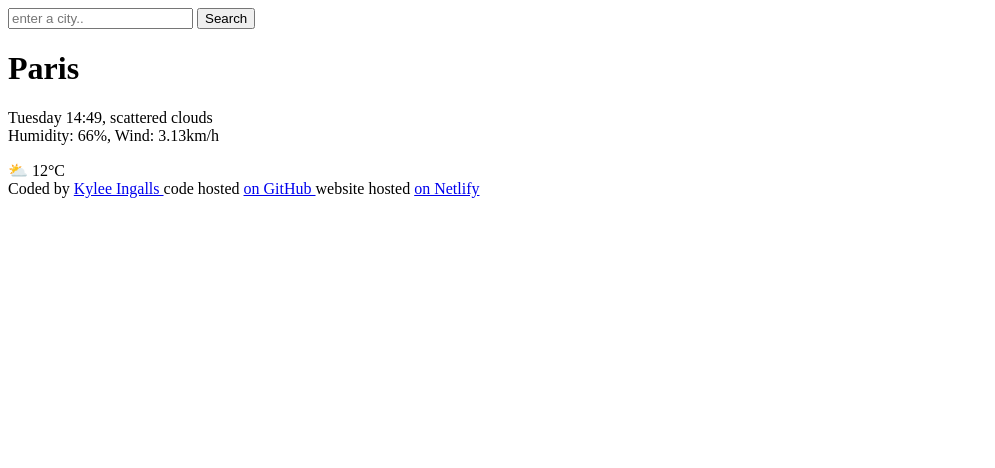
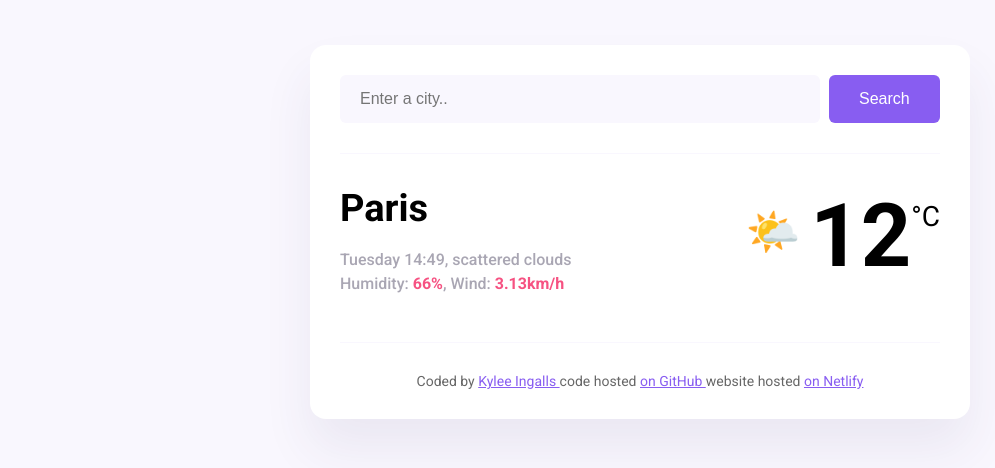
Before and after one commit to kylee-ingalls/Forecast, a plain HTML site: page index.html in a window 1280 px wide. Shown: the whole page, without its empty margins (0-995 px from the left). Drawn offline with Linux system fonts and the light colour scheme.

Commit message:
Added CSS to project

```diff
--- a/index.html
+++ b/index.html
@@ -3,26 +3,45 @@
 <head>
     <meta charset="UTF-8">
     <meta name="viewport" content="width=device-width, initial-scale=1.0">
+    <link
+    href="https://fonts.googleapis.com/css2?family=Roboto:ital,wght@0,100;0,300;0,400;0,500;0,700;0,900;1,100;1,300;1,400;1,500;1,700;1,900&display=swap"
+    rel="stylesheet"
+  />
+    <link rel="stylesheet" href="src/style.css">
     <title>Forecast</title>
 </head>
 <body>
+    <div class="weather-app">
       <header>
-        <form>
-            <input type="search" placeholder="enter a city.." required>
-            <input type="submit" value="Search"/>
+        <form class="search-form" id="search-form">
+          <input
+            type="search"
+            placeholder="Enter a city.."
+            required
+            id="search-form-input"
+            class="search-form-input"
+          />
+          <input type="submit" value="Search" class="search-form-button" />
         </form>
       </header>
       <main>
+        <div class="weather-app-data">
           <div>
-    <h1>Paris</h1>
-    <p>
+            <h1 class="weather-app-city" id="city">Paris</h1>
+            <p class="weather-app-details">
               Tuesday 14:49, scattered clouds
-    </br>
-    Humidity: 66%, Wind: 3.13km/h
+              <br />
+              Humidity: <strong>66%</strong>, Wind: <strong>3.13km/h</strong>
             </p>
           </div>
-<div>⛅ 12°C</div>
+          <div class="weather-app-temperature-container">
+            <div class="weather-app-icon">🌤️</div>
+            <div class="weather-app-temperature">12</div>
+            <div class="weatehr-app-unit">°C</div>
+          </div>
+        </div>
       </main>
+
     <footer>
         Coded by
         <a href="https://github.com/kylee-ingalls" target="_blank"> Kylee Ingalls </a>
@@ -30,5 +49,8 @@
         <a href="https://github.com/kylee-ingalls/Forecast" target="_blank"> on GitHub </a>
         website hosted
         <a href="https://weather-forecast-app-kode.netlify.app/" target="_blank"> on Netlify</a>
+    </footer>
+</div>
+<script src="src/index.js"></script>
 </body>
 </html>
--- /dev/null
+++ b/src/index.js
@@ -0,0 +1,9 @@
+function handleSearchSubmit(event) {
+    event.preventDefault();
+    let searchInput = document.querySelector("#search-form-input");
+    let cityElement = document.querySelector("#city");
+    cityElement.innerHTML = searchInput.value;
+  }
+
+  let searchFormElement = document.querySelector("#search-form");
+  searchFormElement.addEventListener("submit", handleSearchSubmit);
--- /dev/null
+++ b/src/style.css
@@ -0,0 +1,88 @@
+body {
+    background-color: #f9f7fe;
+    font-family: "Roboto", sans-serif;
+  }
+  a {
+    color: #885df1;
+  }
+  .weather-app {
+    background-color: white;
+    max-width: 600px;
+    margin: 45px auto;
+    padding: 30px;
+    border-radius: 16px;
+    box-shadow: 0 30px 50px rgba(65, 50, 100, 0.08);
+  }
+  header {
+    border-bottom: 1px solid #f9f7fe;
+    padding: 0 0 30px 0;
+  }
+  .search-form-input {
+    background-color: #f9f7fe;
+    border: none;
+    border-radius: 6px;
+    width: 80%;
+    font-size: 16px;
+    padding: 15px 20px;
+  }
+  .search-form-button {
+    background: #885df1;
+  padding: 15px 30px;
+  border: none;
+  font-size: 16px;
+  margin-left: 5px;
+  border-radius: 6px;
+  color: white;
+  }
+  main {
+    padding: 30px 0;
+  }
+  .weather-app-data {
+    display: flex;
+    justify-content: space-between;
+  }
+
+  .weather-app-city {
+    margin: 0;
+    font-size: 38px;
+    line-height: 48px;
+  }
+
+  .weather-app-details {
+    font-size: 16px;
+    color: rgba(39, 33, 66, 0.4);
+    line-height: 24px;
+    font-weight: 500;
+  }
+
+  .weather-app-details strong {
+    color: #f65282;
+  }
+
+  .weather-app-temperature-container {
+    display: flex;
+  }
+
+  .weather-app-icon {
+    font-size: 44px;
+    margin-top: 22px;
+  }
+
+  .weather-app-temperature {
+    font-size: 88px;
+    margin-left: 10px;
+    font-weight: bold;
+  }
+
+  .weatehr-app-unit {
+    margin-top: 16px;
+    font-size: 28px;
+  }
+
+  footer {
+    border-top: 1px solid #f9f7fe;
+    padding: 30px 0 0 0;
+    text-align: center;
+    font-size: 14px;
+    color: rgba(0, 0, 0, 0.6);
+  }
```
Lines whose indentation alone changed are shown as unchanged.
